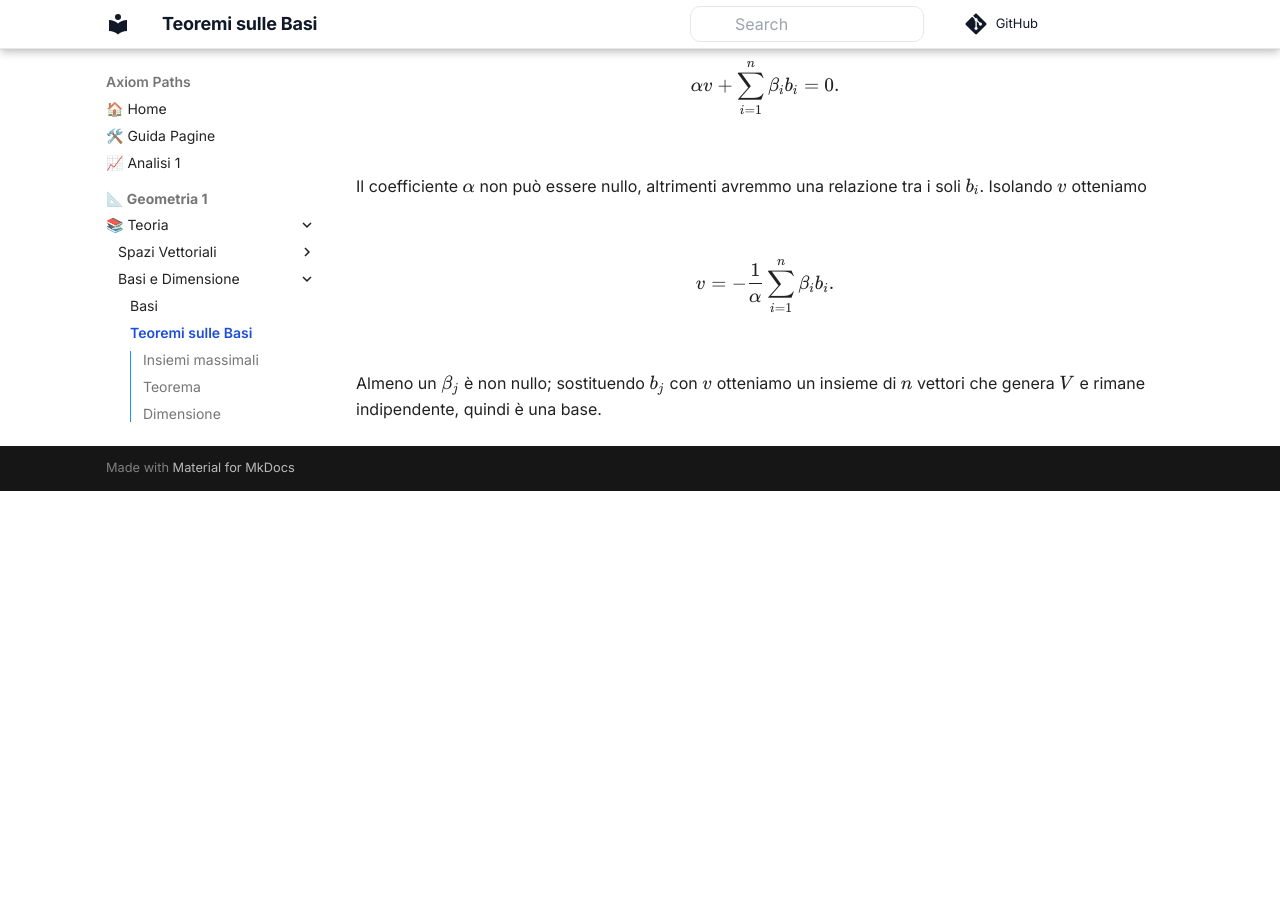
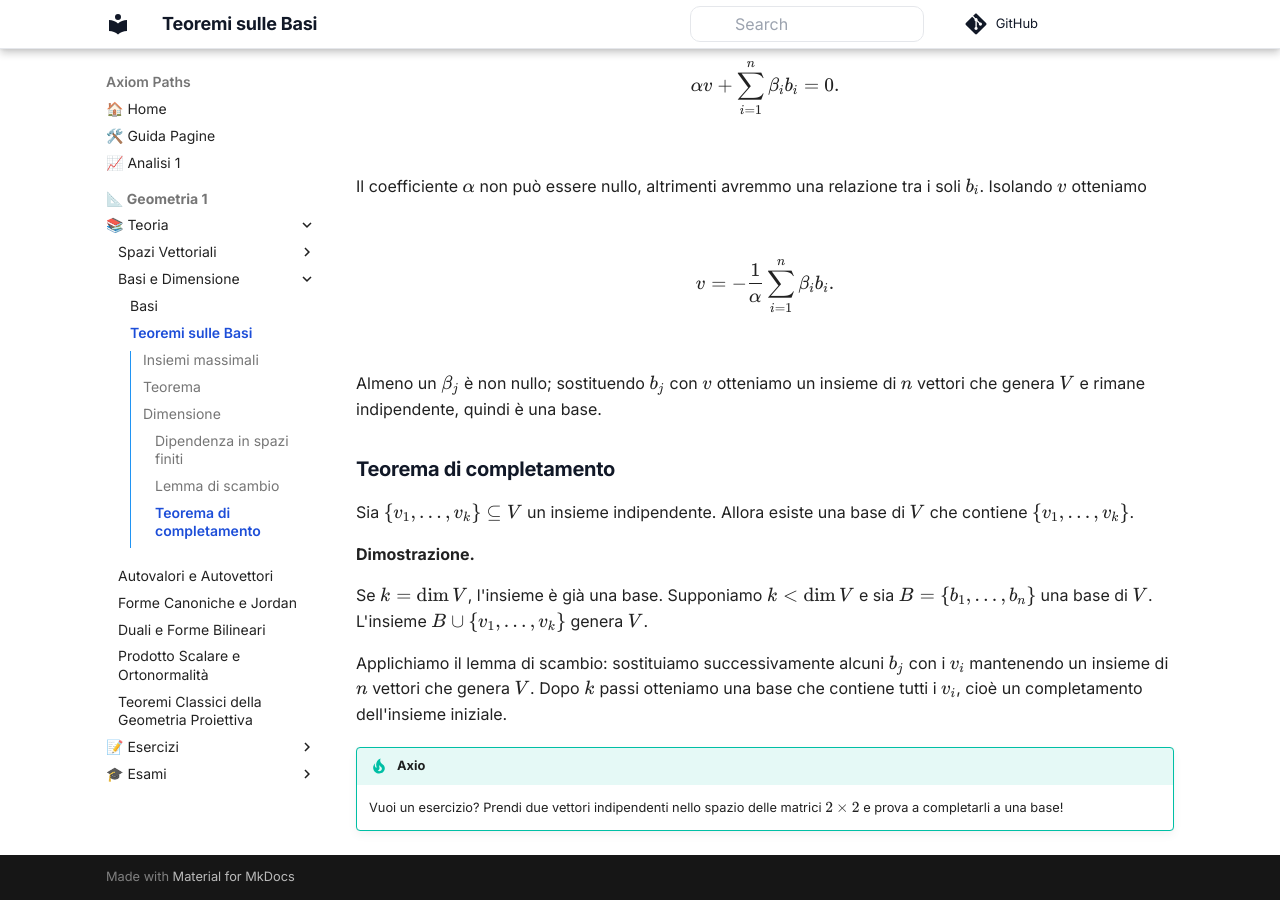
Before and after one commit to giovyx90/axiompaths, an MkDocs documentation site: the page built from docs/geometria-1/teoria/basi-e-dimensione/teoremi-sulle-basi.md, in a window 1280 px wide and 900 px high, scrolled down 2253 px. Built offline with MkDocs 1.6.1 and Material for MkDocs 9.7.7, drawn with Linux system fonts in a browser that asks for light colours; comment, search, counter and statistics services are not loaded; before the commit the page ends 2744 px from its top, so only the background shows below that.

Commit message:
feat: add completion theorem

```diff
--- a/docs/geometria-1/teoria/basi-e-dimensione/teoremi-sulle-basi.md
+++ b/docs/geometria-1/teoria/basi-e-dimensione/teoremi-sulle-basi.md
@@ -85,3 +85,16 @@ v = -\frac{1}{\alpha}\sum_{i=1}^n \beta_i b_i.
 $$
 
 Almeno un $\beta_j$ è non nullo; sostituendo $b_j$ con $v$ otteniamo un insieme di $n$ vettori che genera $V$ e rimane indipendente, quindi è una base.
+
+### Teorema di completamento
+
+Sia $\{v_1,\dots,v_k\}\subseteq V$ un insieme indipendente. Allora esiste una base di $V$ che contiene $\{v_1,\dots,v_k\}$.
+
+**Dimostrazione.**
+
+Se $k = \dim V$, l'insieme è già una base. Supponiamo $k < \dim V$ e sia $B = \{b_1,\dots,b_n\}$ una base di $V$. L'insieme $B \cup \{v_1,\dots,v_k\}$ genera $V$.
+
+Applichiamo il lemma di scambio: sostituiamo successivamente alcuni $b_j$ con i $v_i$ mantenendo un insieme di $n$ vettori che genera $V$. Dopo $k$ passi otteniamo una base che contiene tutti i $v_i$, cioè un completamento dell'insieme iniziale.
+
+!!! tip "Axio"
+    Vuoi un esercizio? Prendi due vettori indipendenti nello spazio delle matrici $2\times 2$ e prova a completarli a una base!
```
